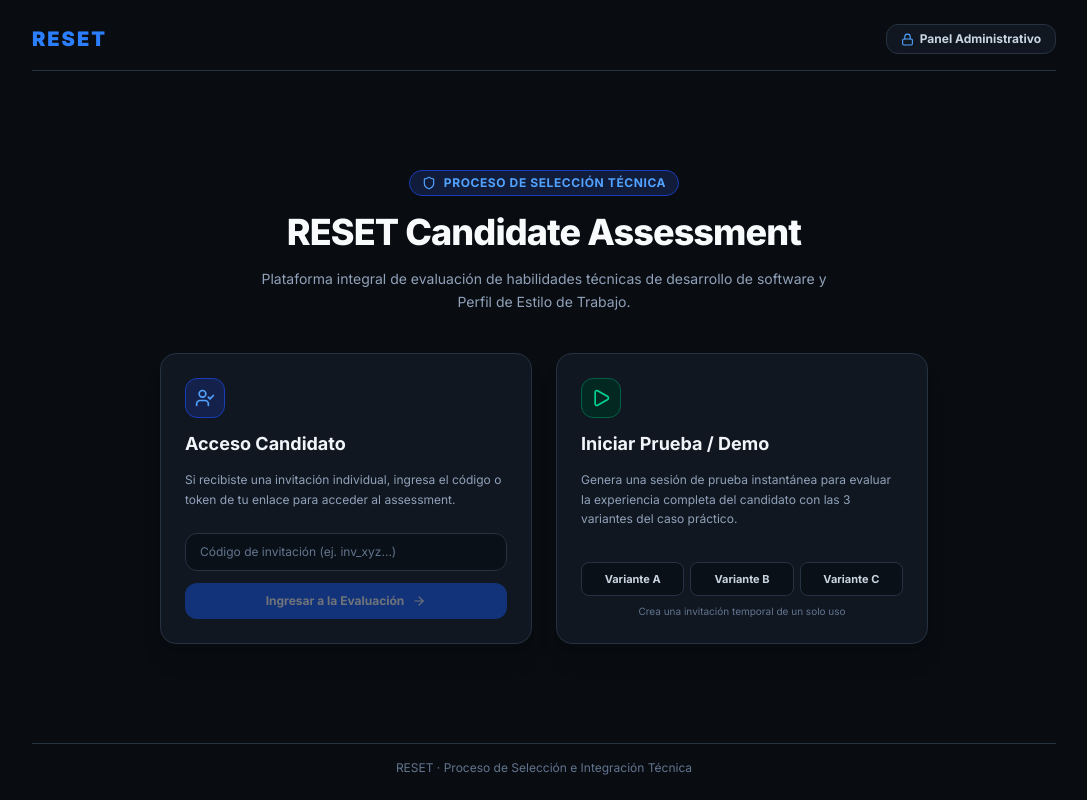
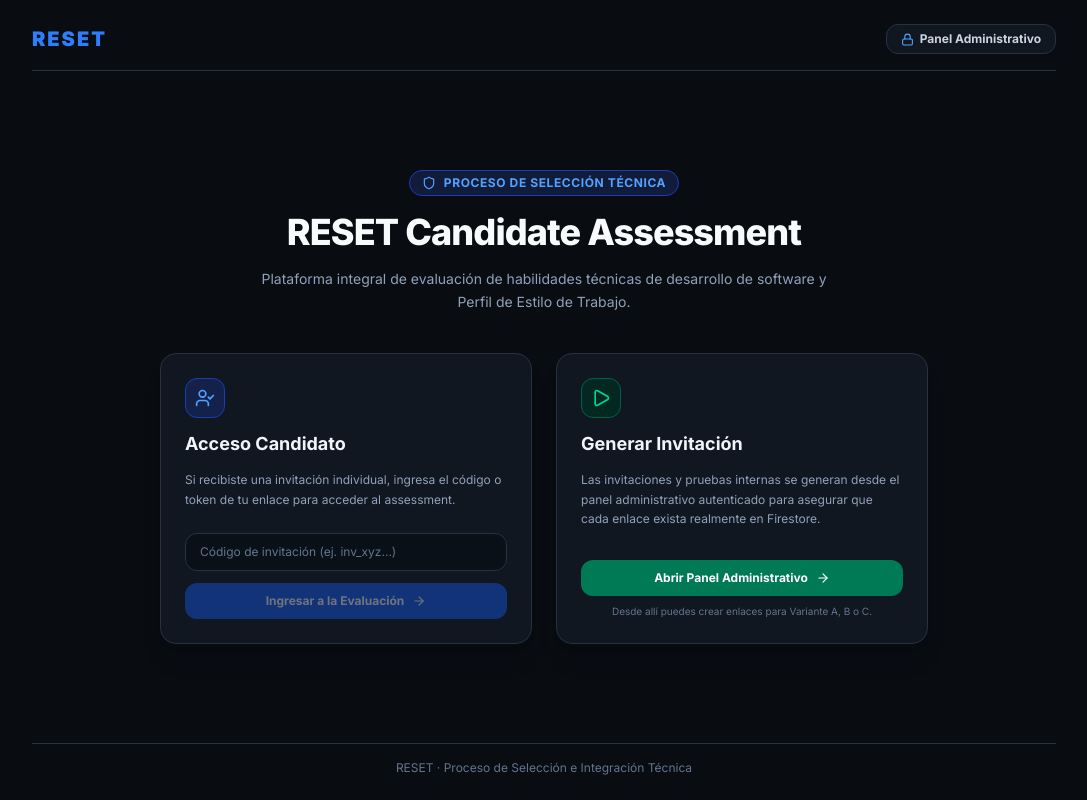
Before and after one commit to luislum/candidateassesment, a React (Vite) app: page / in a window 1280 px wide. Shown: the whole page, without its empty margins (96-1183 px from the left). Built offline with nearby package versions, Linux system fonts and the light colour scheme; no server answers; the database is empty.

Commit message:
Remove broken anonymous demo flow

```diff
--- a/src/App.tsx
+++ b/src/App.tsx
@@ -1,8 +1,6 @@
 import React, { useState, useEffect } from 'react';
 import { CandidateAssessment } from './components/CandidateAssessment';
 import { AdminDashboard } from './components/AdminDashboard';
-import { doc, setDoc } from 'firebase/firestore';
-import { db } from './firebase';
 import { Shield, UserCheck, Play, ArrowRight, Lock } from 'lucide-react';
 
 export function App() {
@@ -23,33 +21,12 @@ export function App() {
     }
   }, []);
 
-  const handleCreateDemoInvitation = async (variant: 'A' | 'B' | 'C' = 'A') => {
-    const demoToken = `demo_${Date.now().toString(36)}`;
-    const expiresAt = new Date(Date.now() + 7 * 24 * 60 * 60 * 1000).toISOString();
-
-    try {
-      await setDoc(doc(db, 'invitations', demoToken), {
-        id: demoToken,
-        candidateId: 'demo_candidate',
-        candidateName: 'Candidato de Prueba',
-        candidateEmail: 'candidato.prueba@reset-corp.com',
-        variant,
-        status: 'pending',
-        expiresAt,
-        createdAt: new Date().toISOString()
-      });
-
-      // Update URL and open
-      const url = new URL(window.location.href);
-      url.searchParams.set('token', demoToken);
-      url.searchParams.delete('admin');
-      window.history.pushState({}, '', url);
-      setToken(demoToken);
-      setShowAdmin(false);
-    } catch (e) {
-      console.error('Error creating demo invitation:', e);
-      alert('Error al iniciar demo.');
-    }
+  const handleOpenAdmin = () => {
+    setShowAdmin(true);
+    const url = new URL(window.location.href);
+    url.searchParams.delete('token');
+    url.searchParams.set('admin', 'true');
+    window.history.pushState({}, '', url);
   };
 
   const handleOpenCandidateLink = (tokenToOpen: string) => {
@@ -88,12 +65,7 @@ export function App() {
       <header className="max-w-5xl w-full mx-auto flex items-center justify-between border-b border-[#263241] pb-4">
         <div className="text-xl font-black tracking-widest text-blue-500">RESET</div>
         <button
-          onClick={() => {
-            setShowAdmin(true);
-            const url = new URL(window.location.href);
-            url.searchParams.set('admin', 'true');
-            window.history.pushState({}, '', url);
-          }}
+          onClick={handleOpenAdmin}
           className="px-3.5 py-1.5 bg-[#101721] hover:bg-[#17202c] border border-[#263241] rounded-xl text-xs font-bold text-slate-300 transition-colors flex items-center gap-1.5 cursor-pointer"
         >
           <Lock size={13} className="text-blue-400" />
@@ -152,41 +124,28 @@ export function App() {
             </div>
           </div>
 
-          {/* Card 2: Quick Demo Simulation */}
+          {/* Card 2: Invitation Management */}
           <div className="bg-[#101721] border border-[#263241] rounded-2xl p-6 shadow-xl space-y-4 flex flex-col justify-between">
             <div className="space-y-3">
               <div className="w-10 h-10 rounded-xl bg-emerald-950/80 border border-emerald-800 flex items-center justify-center text-emerald-400">
                 <Play size={20} />
               </div>
-              <h2 className="text-lg font-bold text-slate-100">Iniciar Prueba / Demo</h2>
+              <h2 className="text-lg font-bold text-slate-100">Generar Invitación</h2>
               <p className="text-xs text-slate-400 leading-relaxed">
-                Genera una sesión de prueba instantánea para evaluar la experiencia completa del candidato con las 3 variantes del caso práctico.
+                Las invitaciones y pruebas internas se generan desde el panel administrativo autenticado para asegurar que cada enlace exista realmente en Firestore.
               </p>
             </div>
 
             <div className="space-y-2 pt-2">
-              <div className="grid grid-cols-3 gap-1.5 text-[11px]">
-                <button
-                  onClick={() => handleCreateDemoInvitation('A')}
-                  className="py-2 px-2 bg-[#0a1017] hover:bg-[#17202c] border border-[#263241] text-slate-300 font-bold rounded-lg transition-colors cursor-pointer text-center"
-                >
-                  Variante A
-                </button>
-                <button
-                  onClick={() => handleCreateDemoInvitation('B')}
-                  className="py-2 px-2 bg-[#0a1017] hover:bg-[#17202c] border border-[#263241] text-slate-300 font-bold rounded-lg transition-colors cursor-pointer text-center"
-                >
-                  Variante B
-                </button>
-                <button
-                  onClick={() => handleCreateDemoInvitation('C')}
-                  className="py-2 px-2 bg-[#0a1017] hover:bg-[#17202c] border border-[#263241] text-slate-300 font-bold rounded-lg transition-colors cursor-pointer text-center"
-                >
-                  Variante C
-                </button>
-              </div>
+              <button
+                onClick={handleOpenAdmin}
+                className="w-full py-2.5 bg-emerald-700 hover:bg-emerald-600 font-bold text-white rounded-xl text-xs transition-colors cursor-pointer flex items-center justify-center gap-2"
+              >
+                Abrir Panel Administrativo
+                <ArrowRight size={14} />
+              </button>
               <span className="block text-[10px] text-slate-500 text-center">
-                Crea una invitación temporal de un solo uso
+                Desde allí puedes crear enlaces para Variante A, B o C.
               </span>
             </div>
           </div>
```
